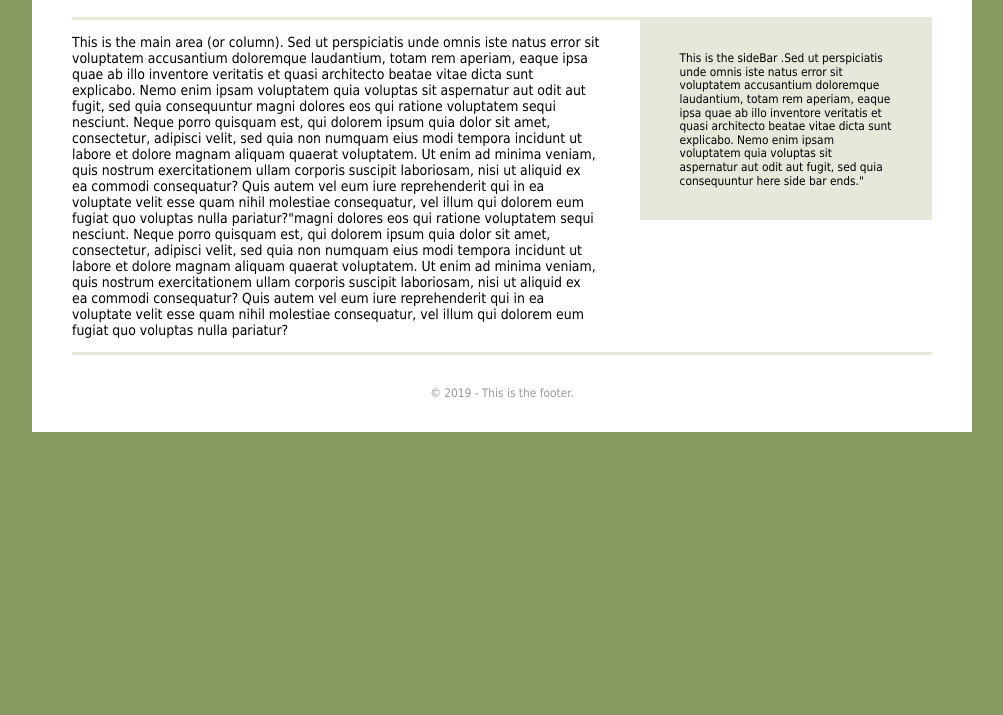
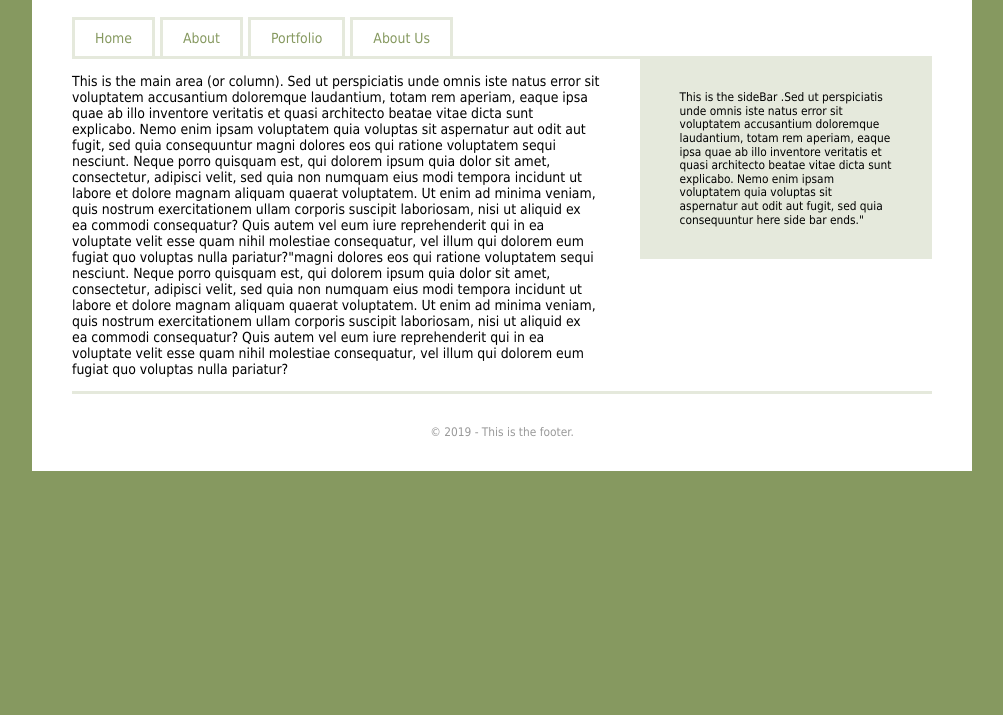
Before and after one commit to anasadulmajeed/my-bio, a website built with webpack: page app/index.html in a window 1280 px wide. Shown: the part 85-800 px from the top of the page, without its empty margins (138-1141 px from the left). Built offline with nearby package versions, Linux system fonts and the light colour scheme.

Commit message:
studied how to design nav bar

```diff
--- a/app/assets/styles/base/_global.css
+++ b/app/assets/styles/base/_global.css
@@ -14,19 +14,49 @@ body {
 }
 header {
 	margin-top:20px;
-	padding:20px 0 20px 0;
+	padding:20px 0 0 0;
 	color:$somewhatGreen;
 
+	h1 {
+		margin:0;
+		font-weight:normal;
+		font-size:165%;
+	}
+
+	p {
+		margin:0;
+		margin-bottom:10px;
+	}
 }
 
-header h1 {
-	margin:0;
-	font-weight:normal;
-	font-size:165%;
-}
 
-header p {
-	margin:0;
+
+.site-nav {
+	margin-top:20px;
+	li {
+		list-style:none;
+		float:left;
+		margin-right:5px;
+	}
+
+	ul{
+		margin:0;
+		padding:0;
+		@mixin clearfix;
+	}
+
+	a {
+		text-decoration:none;
+		color:$lightGreen;
+		padding:10px 20px;
+		border:3px solid $veryLightGreen;
+		border-bottom:none;
+		display:block;
+		&:hover{
+			background-color:$veryLightGreen;
+			transition:0.3s ease-out;
+		}
+	}
 }
 
 .container {
@@ -36,9 +66,11 @@ header p {
 	background-color:white;
 	padding:0 40px;
 
+
 }
 
 .content-area{
+
 	border-top:3px solid $veryLightGreen;
 	border-bottom:3px solid $veryLightGreen;
 	@mixin clearfix;
@@ -60,6 +92,8 @@ header p {
 
 }
 
+
+
 footer {
 	text-align:center;
 	padding:20px 0;
--- a/app/assets/styles/styles.css
+++ b/app/assets/styles/styles.css
@@ -1,7 +1,7 @@
 @import "normalize.css";
+@import "base/_mixins";
 @import "base/_variables";
 @import "base/_global";
-@import "base/_mixins";
 @import "modules/_site-header";
 @import "modules/_wrapper";
 @import "modules/_primary-nav";
--- a/app/index.html
+++ b/app/index.html
@@ -12,6 +12,16 @@
     <header>
       <h1>Website Title</h1>
       <p>Website slogan included here.</p>
+
+
+      <nav class="site-nav">
+        <ul>
+          <li><a href="">Home</a></li>
+          <li><a href="">About</a></li>
+          <li><a href="">Portfolio</a></li>
+          <li><a href="">About Us</a></li>
+        </ul>
+      </nav>
     </header>
 
     <div class="content-area">
--- a/app/temp/styles/styles.css
+++ b/app/temp/styles/styles.css
@@ -366,9 +366,8 @@ body {
 
 header {
 	margin-top:20px;
-	padding:20px 0 20px 0;
+	padding:20px 0 0 0;
 	color:#617140;
-
 }
 
 header h1 {
@@ -379,6 +378,42 @@ header h1 {
 
 header p {
 		margin:0;
+		margin-bottom:10px;
+	}
+
+.site-nav {
+	margin-top:20px;
+}
+
+.site-nav li {
+		list-style:none;
+		float:left;
+		margin-right:5px;
+	}
+
+.site-nav ul{
+		margin:0;
+		padding:0;
+	}
+
+.site-nav ul::after {
+		content: "";
+		clear: both;
+		display: table;
+	}
+
+.site-nav a {
+		text-decoration:none;
+		color:#869960;
+		padding:10px 20px;
+		border:3px solid #e5e9dc;
+		border-bottom:none;
+		display:block;
+	}
+
+.site-nav a:hover{
+			background-color:#e5e9dc;
+			transition:0.3s ease-out;
 		}
 
 .container {
@@ -388,9 +423,11 @@ header p {
 	background-color:white;
 	padding:0 40px;
 
+
 }
 
 .content-area{
+
 	border-top:3px solid #e5e9dc;
 	border-bottom:3px solid #e5e9dc;
 }
```
Lines whose indentation alone changed are shown as unchanged.
